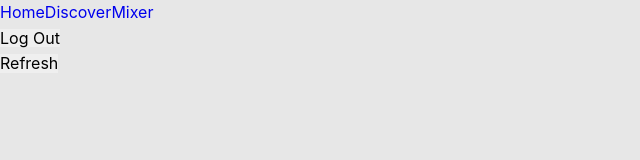
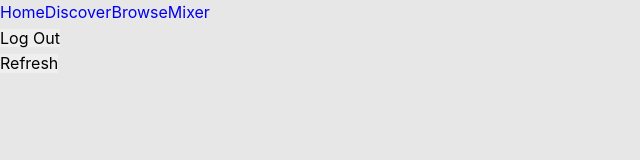
Before and after one commit to lrosenqv/cybertape, a Vue app: page / in a window 1280 px wide. Shown: the top 160 px of the page, without its empty margins (0-640 px from the left). Built offline with nearby package versions, Linux system fonts and the light colour scheme; no server answers; sample sign-in values are in the browser's storage.

Commit message:
added browseview

```diff
--- a/index.html
+++ b/index.html
@@ -4,7 +4,7 @@
     <meta charset="UTF-8" />
     <link rel="icon" href="/favicon.ico" />
     <meta name="viewport" content="width=device-width, initial-scale=1.0" />
-    <title>Vite App</title>
+    <title>CyberTape</title>
   </head>
   <body>
     <div id="app"></div>
--- a/src/router/index.ts
+++ b/src/router/index.ts
@@ -23,6 +23,11 @@ const router = createRouter({
           component: () => import('@/views/DiscoverView.vue')
         },
         {
+          path: '/browse',
+          name: 'browse',
+          component: () => import('@/views/BrowseView.vue')
+        },
+        {
           path: '/mixer',
           name: 'mixer',
           component: () => import('@/views/MixerView.vue')
--- /dev/null
+++ b/src/views/BrowseView.vue
@@ -0,0 +1,6 @@
+<template>
+  <div class="browse"></div>
+</template>
+
+<script setup lang="ts"></script>
+<style lang="scss" scoped></style>
--- a/src/views/HomeView.vue
+++ b/src/views/HomeView.vue
@@ -3,6 +3,7 @@
     <nav>
       <RouterLink to="/">Home</RouterLink>
       <RouterLink to="/discover">Discover</RouterLink>
+      <RouterLink to="/browse">Browse</RouterLink>
       <RouterLink to="/mixer">Mixer</RouterLink>
     </nav>
     <button @click="logout">Log Out</button>
```
